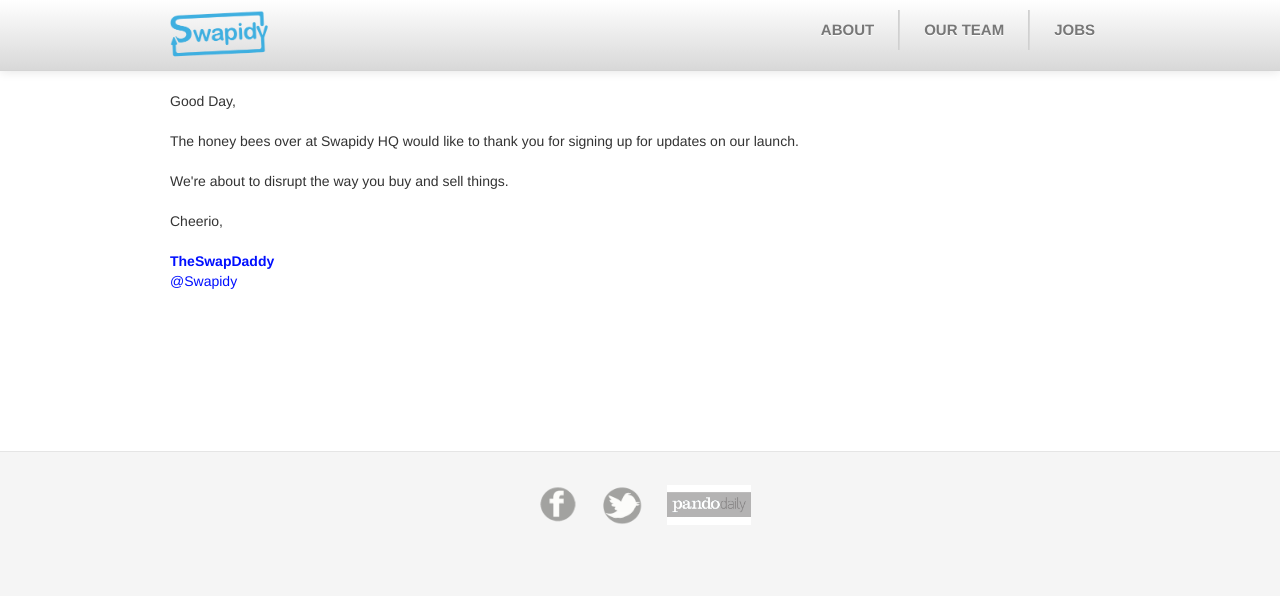
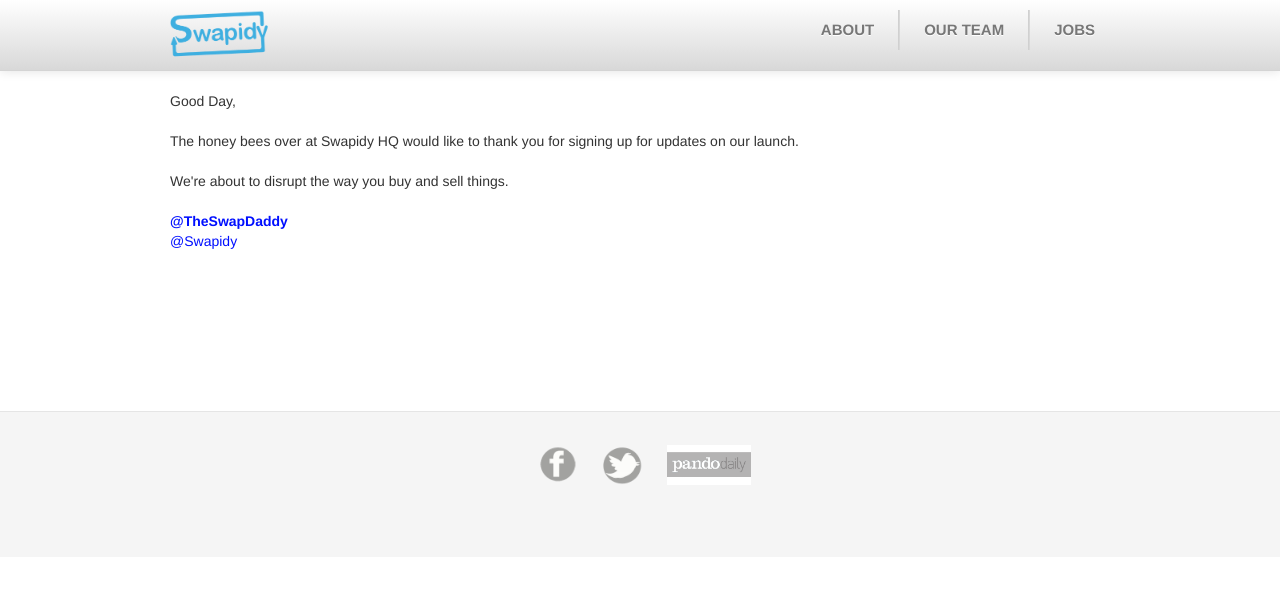
Before and after one commit to pulkitjaiswal/Landing-Page-with-functioning-signup, a Rails app: template app/views/user_notifier/visitor_greeting.html.erb in a window 1280 px wide. Shown: the top 596 px of the page. Run offline with Rails 7, Linux system fonts and the light colour scheme; the template is opened without the code that fills it, so the values that code supplies are empty; style sheets or scripts are compiled from the project's sources.

Commit message:
Add temp line into mail content

```diff
--- a/app/views/user_notifier/visitor_greeting.html.erb
+++ b/app/views/user_notifier/visitor_greeting.html.erb
@@ -4,9 +4,7 @@ The honey bees over at Swapidy HQ would like to thank you for signing up for upd
 <br/>
 We're about to disrupt the way you buy and sell things.<br/>
 <br/>
-Cheerio,<br/>
-<br/>
-<a href="http://www.twitter.com/theswapdaddy"><strong>TheSwapDaddy</strong></a><br/>
+<a href="http://www.twitter.com/theswapdaddy"><strong>@TheSwapDaddy</strong></a><br/>
 <a href="http://www.twitter.com/swapidy">@Swapidy</a><br/>
 <br/>
 <br/>
```
